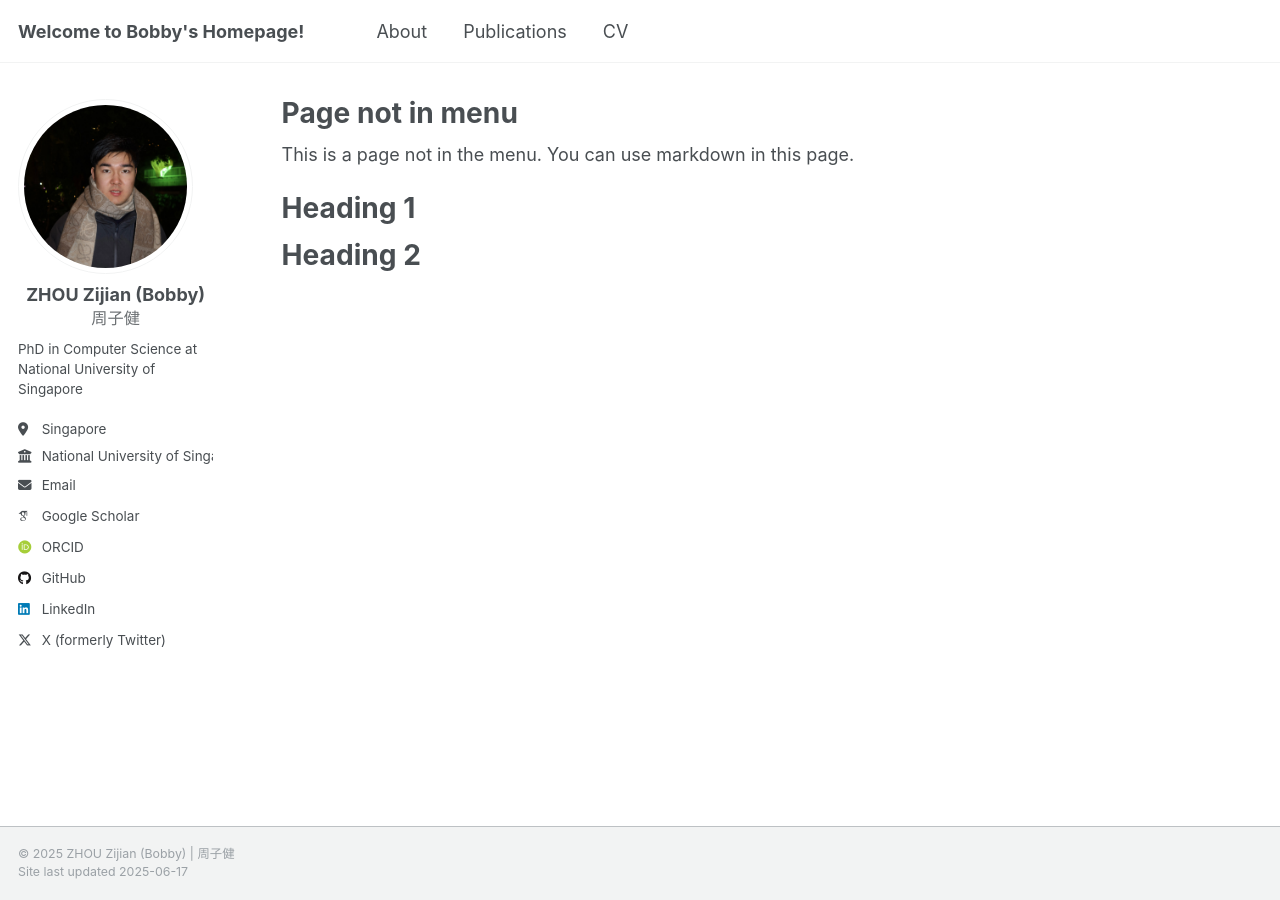
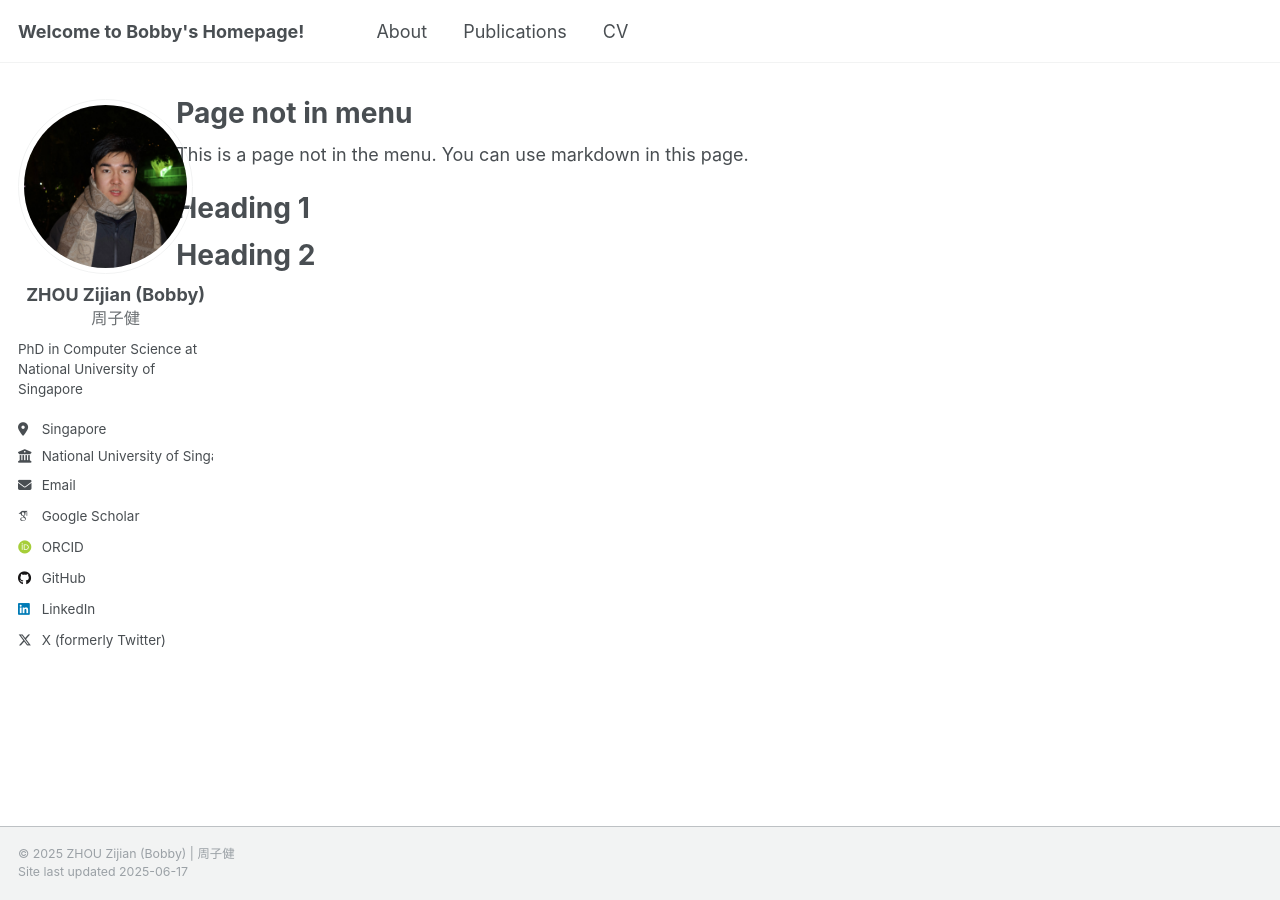
Before and after one commit to BobbyZhouZijian/bobbyzhouzijian.github.io, a Jekyll site: the page built from _pages/non-menu-page.md, in a window 1280 px wide. Built offline with Jekyll 4.4.1, drawn with Linux system fonts in a browser that asks for light colours; some web fonts are replaced.

Commit message:
fix margin

```diff
--- a/_sass/layout/_page.scss
+++ b/_sass/layout/_page.scss
@@ -18,9 +18,9 @@
 
 .page {
   @include breakpoint($large) {
-    @include span(10 of 12 last);
+    @include span(11 of 12 last);
     @include prefix(0.5 of 12);
-    @include suffix(2 of 12);
+    @include suffix(0.5 of 12);
   }
 
   .page__inner-wrap {
```
